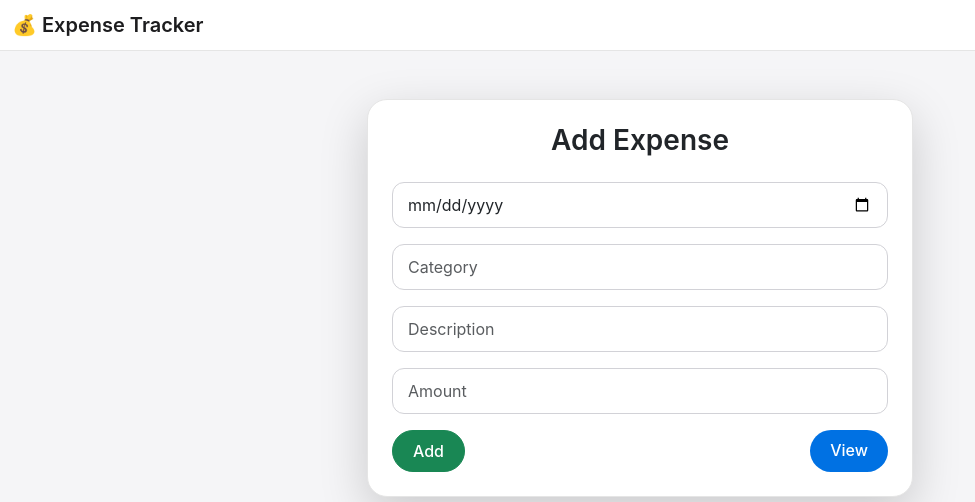
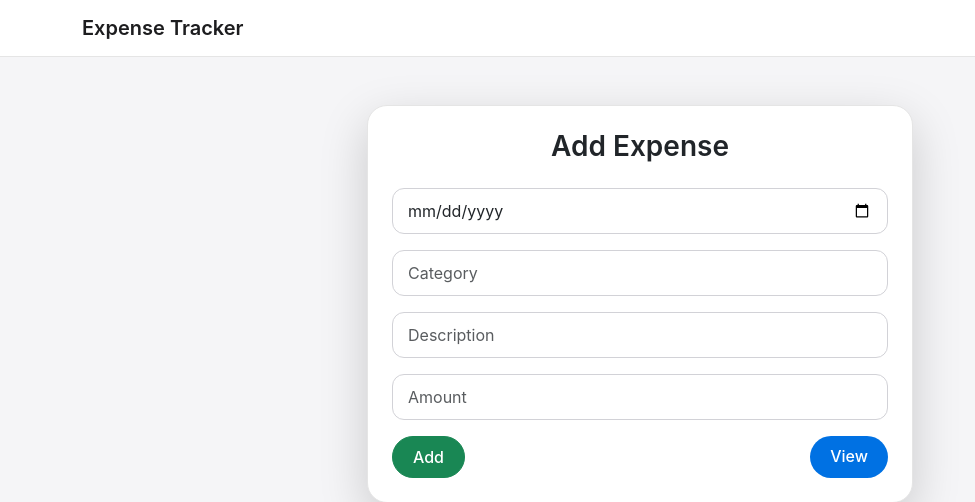
Before and after one commit to sankett020/Expense-Tracker, a Flask app: page / in a window 1280 px wide. Shown: the top 502 px of the page, without its empty margins (0-975 px from the left). Run offline with Flask 3, Linux system fonts and the light colour scheme.

Commit message:
Refactor base.html for improved navbar and styles
Updated navbar styling and removed unused links.

```diff
--- a/templates/base.html
+++ b/templates/base.html
@@ -3,21 +3,15 @@
 <head>
     <title>Expense Tracker</title>
 
-    <!-- Bootstrap -->
     <link href="https://cdn.jsdelivr.net/npm/bootstrap@5.3.2/dist/css/bootstrap.min.css" rel="stylesheet">
-
-    <!-- Google Font -->
-    <link href="https://fonts.googleapis.com/css2?family=Poppins:wght@300;400;600&display=swap" rel="stylesheet">
-
-    <!-- Custom CSS -->
     <link rel="stylesheet" href="{{ url_for('static', filename='style.css') }}">
 </head>
 
 <body>
 
-<nav class="navbar navbar-dark">
-  <div class="container-fluid">
-    <span class="navbar-brand mb-0 h1">💰 Expense Tracker</span>
+<nav class="navbar navbar-light">
+  <div class="container">
+    <span class="navbar-brand">Expense Tracker</span>
   </div>
 </nav>
 
```
